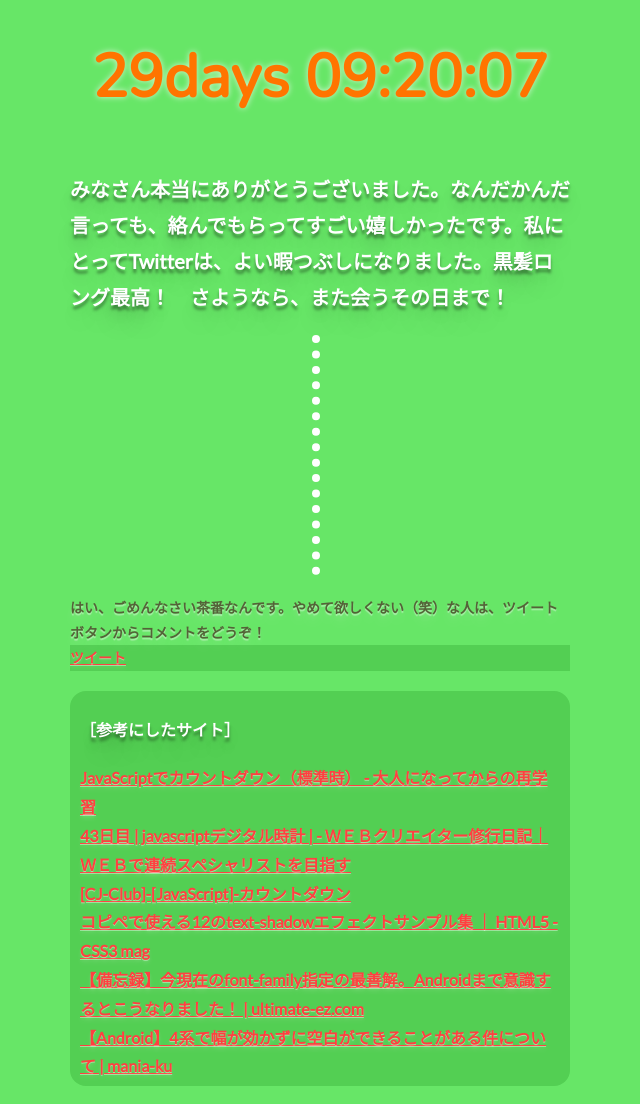
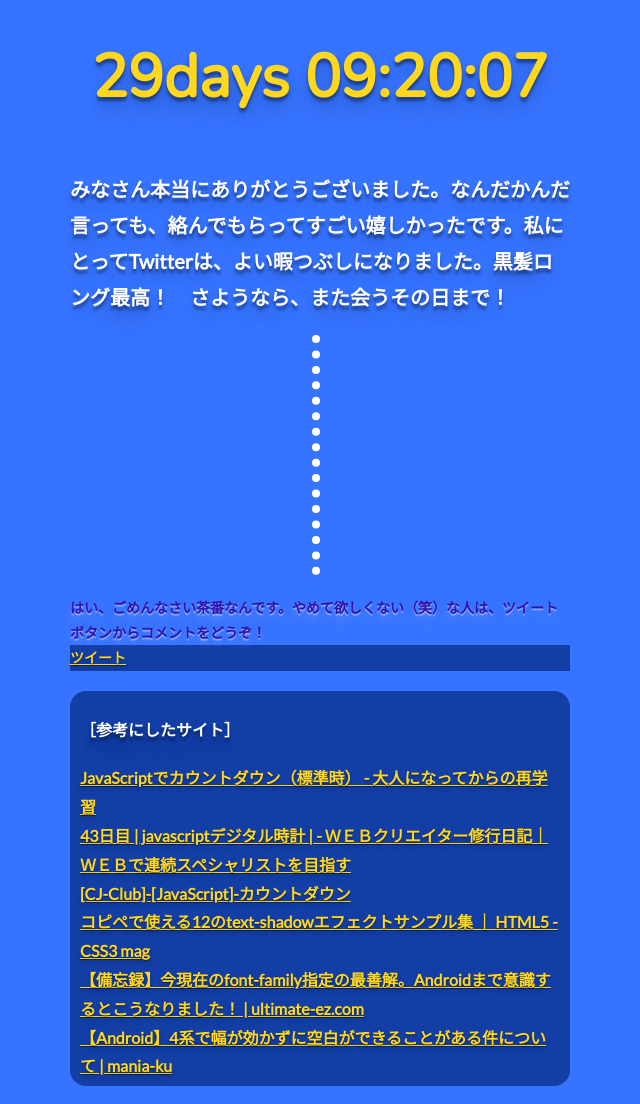
Before and after one commit to tukiyururu/yururun-intai, a plain HTML site: page index.html in a window 1280 px wide. Shown: the part 308-1412 px from the top of the page, without its empty margins (320-960 px from the left). Drawn offline with nearby package versions, Linux system fonts and the light colour scheme.

Commit message:
change colors

```diff
--- a/css/style.css
+++ b/css/style.css
@@ -1,5 +1,5 @@
 body {
-    background-color: #67E667;
+    background-color: #3673FF;
     text-align: center;
     font-family: 'Lato', 'Hiragino Kaku Gothic ProN', 'ヒラギノ角ゴ ProN W3', Meiryo, メイリオ, sans-serif;
 }
@@ -7,7 +7,7 @@ body {
 h1, p {
     margin: 0;
     padding: 20px 0;
-    background-color: #67E667;
+    background-color: #3673FF;
     color: #FFF;
     line-height: 1.8em;
     text-shadow: 0px 4px 3px rgba(0,0,0,0.4), 0px 8px 13px rgba(0,0,0,0.1), 0px 18px 23px rgba(0,0,0,0.1);
@@ -15,10 +15,10 @@ h1, p {
 
 a {
     display: block;
-    background-color: #53CF53;
-    color: #FF4040;
+    background-color: #123EA6;
+    color: #FFD81E;
     line-height: 1.8em;
-    text-shadow: 0px 1px 0px rgba(255,255,255,0.4), 0px 2px 3px rgba(255,255,255,0.1), 0px 4px 5px rgba(255,255,255,0.1);
+    text-shadow: 0px 1px 0px rgba(0,0,0,0.4), 0px 2px 3px rgba(0,0,0,0.1), 0px 4px 5px rgba(0,0,0,0.1);
 }
 
 #box {
@@ -35,13 +35,12 @@ a {
     font-size: 60px;
     text-align: center;
     white-space: nowrap;
-    color: #FF7400;
-    text-shadow: 0px 0px 6px rgba(255,255,255,0.7);
+    color: #FFD81E;
 }
 
 .share {
     font-size: 14px;
-    color: #546238;
+    color: #3512A6;
     text-shadow: 0px 2px 1px rgba(255,255,255,0.4), 0px 4px 6px rgba(255,255,255,0.1), 0px 9px 11px rgba(255,255,255,0.1);
 }
 
@@ -53,12 +52,12 @@ a {
 
 #cf {
     padding: 5px 10px;
-    background-color: #53CF53;
+    background-color: #123EA6;
     border-width: 1px;
     border-radius: 16px;
     font-size: 16px;
 }
 
 #cf p {
-    background-color: #53CF53;
+    background-color: #123EA6;
 }
```
